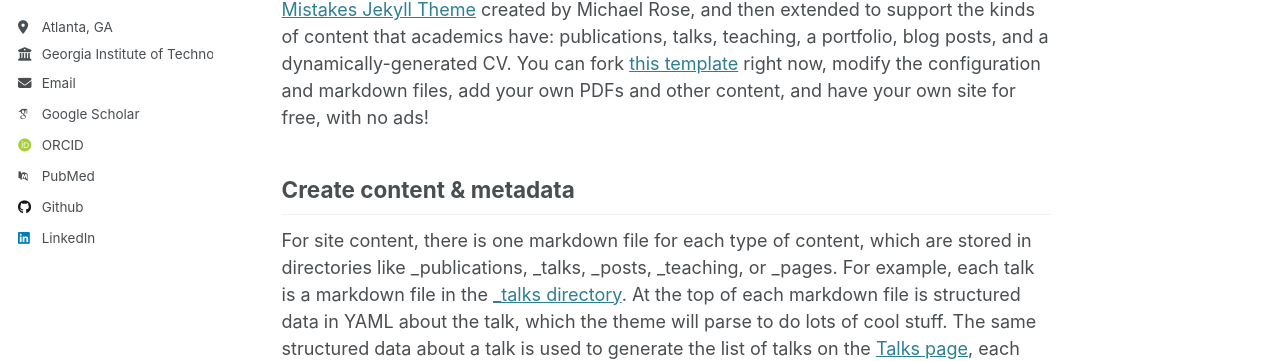
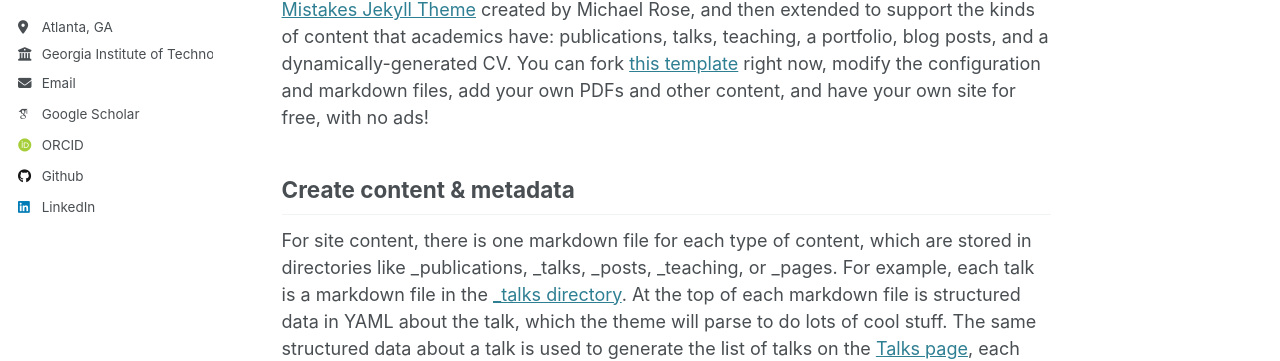
Before and after one commit to sarakapasi/sarakapasi.github.io, a Jekyll site: the page built from _pages/about.md, in a window 1280 px wide. Shown: the part 260-621 px from the top of the page. Built offline with Jekyll 4.4.1, drawn with Linux system fonts in a browser that asks for light colours; some web fonts are replaced.

Commit message:
Update _config.yml

```diff
--- a/_config.yml
+++ b/_config.yml
@@ -21,7 +21,7 @@ repository               : "sarakapasi/sarakapasi.github.io"
 #               Additional customization can be done by editing /_includes/author-profile.html
 author:
   # Biographic information
-  avatar           : "headshot-c.jpg"
+  avatar           : "files/headshot-c.jpg"
   name             : "Sara Kapasi"
   pronouns         : "she/they"
   bio              : "Short biography for the left-hand sidebar"
@@ -36,7 +36,7 @@ author:
   impactstory      : # URL
   orcid            : "https://orcid.org/my-orcid?orcid=0000-0003-3389-0823"
   semantic         : # URL
-  pubmed           : "https://www.ncbi.nlm.nih.gov/pubmed/?term=john+snow"
+  pubmed           : # "https://www.ncbi.nlm.nih.gov/pubmed/?term=john+snow"
   researchgate     : # URL
   scopus           : # URL
 
```
